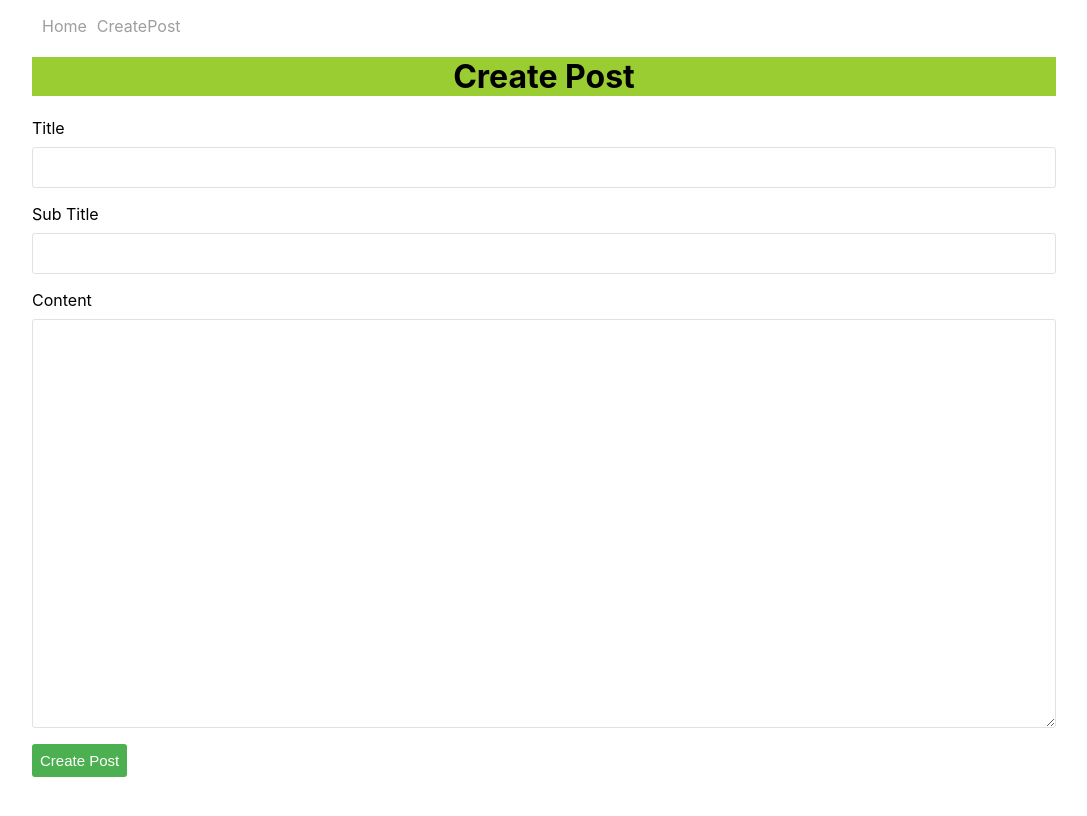
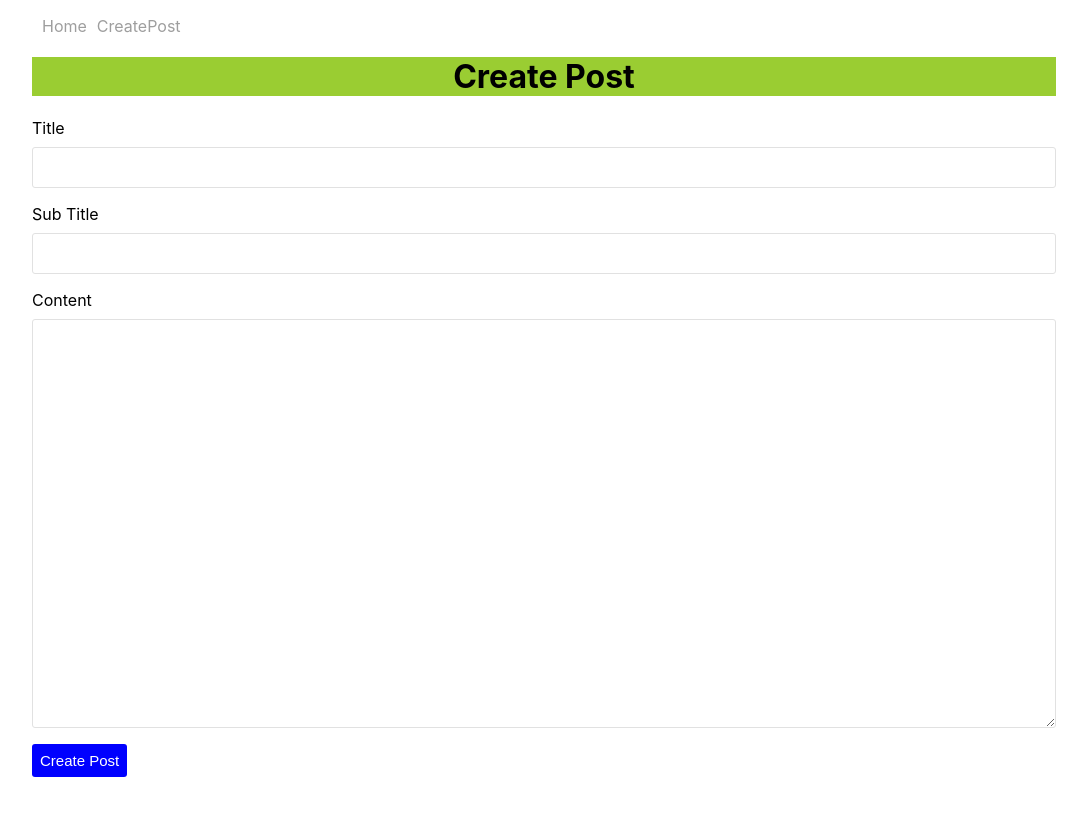
Before and after one commit to Jitenmohanty/Blog-Post-On-React, a React (Create React App) app: page /create-post in a window 1280 px wide. Shown: the top 816 px of the page, without its empty margins (96-1183 px from the left). Built offline with nearby package versions, Linux system fonts and the light colour scheme.

Commit message:
Added dynamic styling

```diff
--- a/src/components/CreatePost.js
+++ b/src/components/CreatePost.js
@@ -2,12 +2,23 @@ import React, {useState} from 'react';
 import { firestore } from '../firebase';
 import { useFormInput } from '../hooks';
 import styled from 'styled-components';
-import classes from './Button.module.css'
+// import classes from './Button.module.css'
 
 const BlogHeading = styled.h1`
     text-align: center;
     background-color:yellowgreen;
 `;
+
+const ButtonStyle = styled.button`
+    height: 33px;
+    background: ${(props) => (props.primary ? 'blue' :'yellow')};
+    border: 0;
+    color: #fff;
+    padding: 8px;
+    font-size: 15px;
+    border-radius: 3px;
+    cursor: pointer;
+`
 
 export default function CreatePost() {
     const title = useFormInput('');
@@ -56,7 +67,7 @@ export default function CreatePost() {
             ></textarea>
           </div>
 
-          <button className={classes.createPostBtn}>Create Post</button>
+          <ButtonStyle primary>Create Post</ButtonStyle>
         </form>
       </div>
   )
```
